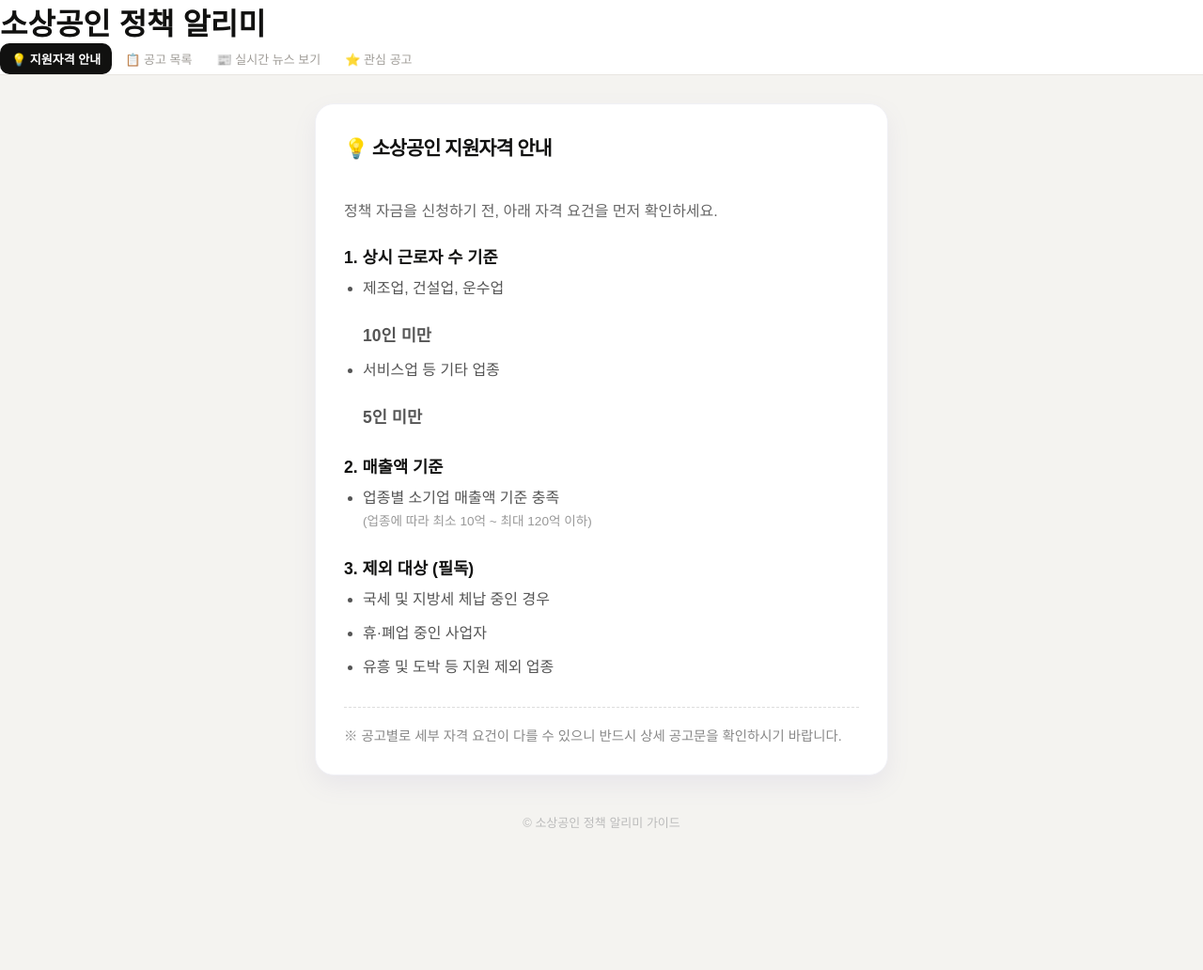
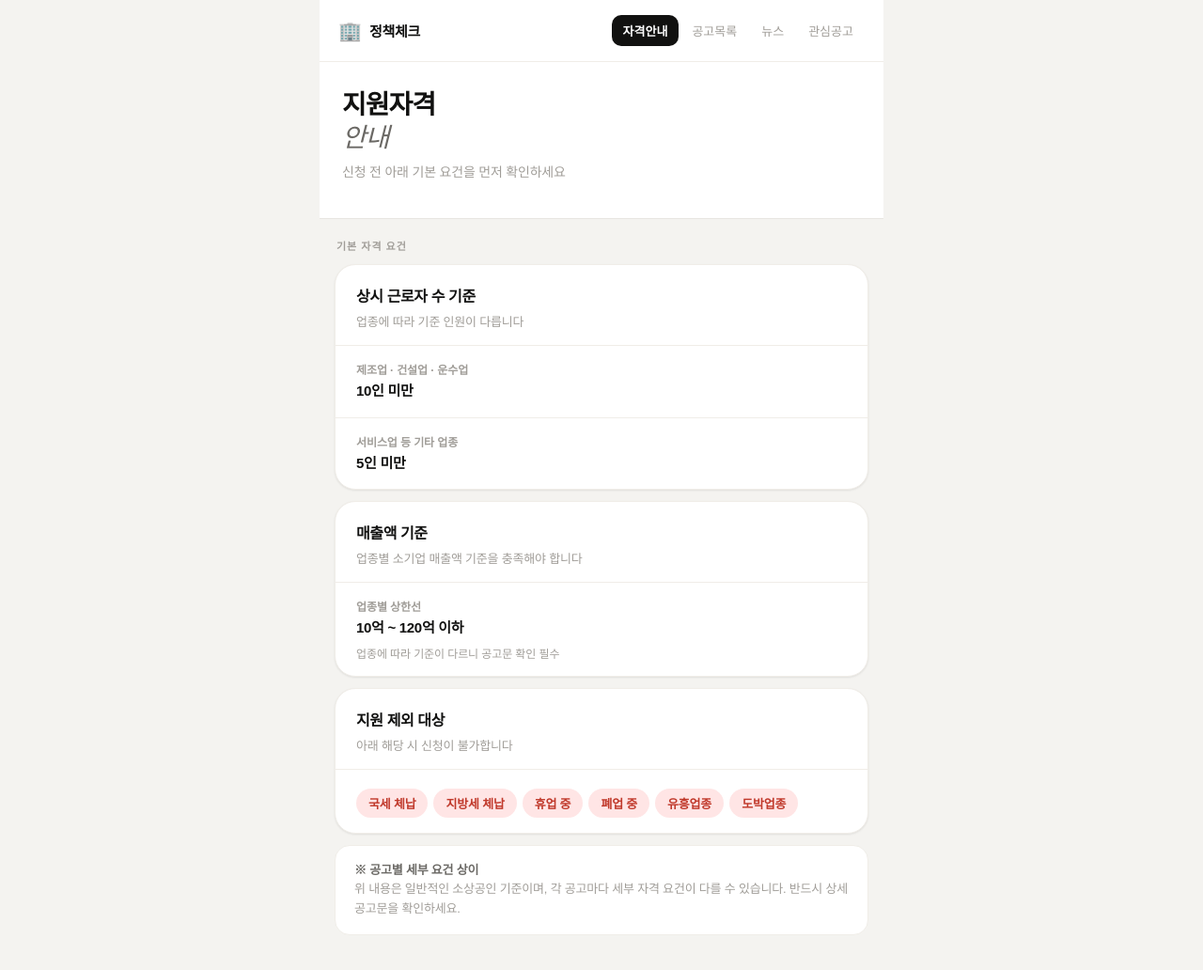
Before and after one commit to HdongMi/policy-auto, a website: page info.html in a window 1280 px wide. Shown: the whole page at 94% size. Before the commit the page ends 924 px from the top, so only its background shows below. Drawn offline with Linux system fonts and the light colour scheme; a web font is replaced by a local one.

Commit message:
Update info.html

```diff
--- a/info.html
+++ b/info.html
@@ -2,100 +2,188 @@
 <html lang="ko">
 <head>
   <meta charset="UTF-8">
-  <meta name="viewport" content="width=device-width, initial-scale=1.0, viewport-fit=cover">
-  <title>지원자격 안내 - 소상공인 정책 알리미</title>
+  <meta name="viewport" content="width=device-width, initial-scale=1.0, maximum-scale=1.0, user-scalable=no, viewport-fit=cover">
+  <title>지원자격 안내 - 소상공인 정책체크</title>
   <link rel="stylesheet" href="style.css">
   <style>
-    /* info.html 전용 스타일 보정 */
-    .container {
-        padding-top: 30px !important; /* 헤더와의 여백 확보 */
-        max-width: 650px;
-        margin: 0 auto;
+    .info-wrap {
+      max-width: 600px;
+      margin: 0 auto;
+      padding: 20px 16px 60px;
     }
-
-    /* 카드 스타일: 부드러운 그림자 */
+    .info-section-label {
+      font-size: 11px;
+      font-weight: 700;
+      letter-spacing: 1px;
+      text-transform: uppercase;
+      color: var(--text-muted);
+      margin-bottom: 12px;
+      padding-left: 2px;
+    }
     .info-card {
-      background: white;
-      padding: 30px;
+      background: var(--white);
+      border-radius: var(--radius-lg);
+      border: 1px solid var(--border-light);
+      box-shadow: var(--shadow-sm);
+      overflow: hidden;
+      margin-bottom: 12px;
+    }
+    .info-card-header {
+      padding: 20px 22px 16px;
+      border-bottom: 1px solid var(--border-light);
+    }
+    .info-card-header h2 {
+      font-size: 16px;
+      font-weight: 800;
+      color: var(--text-primary);
+      letter-spacing: -0.4px;
+      margin: 0;
+    }
+    .info-card-header p {
+      font-size: 13px;
+      color: var(--text-muted);
+      margin: 6px 0 0;
+      letter-spacing: -0.2px;
+    }
+    .info-row {
+      padding: 16px 22px;
+      display: flex;
+      flex-direction: column;
+      gap: 4px;
+    }
+    .info-row + .info-row {
+      border-top: 1px solid var(--border-light);
+    }
+    .info-row-label {
+      font-size: 12px;
+      font-weight: 700;
+      color: var(--text-muted);
+      letter-spacing: -0.1px;
+    }
+    .info-row-value {
+      font-size: 15px;
+      font-weight: 700;
+      color: var(--text-primary);
+      letter-spacing: -0.3px;
+      line-height: 1.5;
+    }
+    .info-row-sub {
+      font-size: 12px;
+      color: var(--text-muted);
+      margin-top: 2px;
+      letter-spacing: -0.1px;
+    }
+    .info-tag-row {
+      display: flex;
+      flex-wrap: wrap;
+      gap: 6px;
+      margin-top: 4px;
+    }
+    .info-tag {
+      font-size: 13px;
+      font-weight: 600;
+      padding: 5px 12px;
       border-radius: 20px;
-      box-shadow: 0 10px 25px rgba(142, 130, 189, 0.1);
-      border: 1px solid #f0f0f5;
-      margin: 0 20px; /* 모바일 양옆 여백 */
+      background: var(--off-white);
+      color: var(--text-secondary);
+      border: 1px solid var(--border);
+      letter-spacing: -0.2px;
     }
-
-    /* 제목 스타일 */
-    h2 {
-      color: var(--lilac-dark);
-      border-bottom: 2px solid var(--lilac-soft);
-      padding-bottom: 15px;
-      margin-top: 0;
-      margin-bottom: 25px;
-      font-size: 1.3rem;
-      letter-spacing: -1px;
+    .info-tag.danger {
+      background: var(--red-bg);
+      color: var(--red);
+      border-color: transparent;
     }
-
-    strong {
-      color: var(--lilac-dark);
-      display: block;
-      margin-top: 25px;
-      font-size: 1.1rem;
+    .info-note {
+      background: var(--white);
+      border: 1px solid var(--border-light);
+      border-radius: var(--radius-md);
+      padding: 16px 20px;
+      font-size: 13px;
+      color: var(--text-muted);
+      line-height: 1.6;
+      letter-spacing: -0.2px;
     }
-
-    ul { padding-left: 20px; margin-top: 10px; }
-    li { margin-bottom: 12px; color: #555; line-height: 1.5; }
-
-    /* 참고사항 스타일 */
-    .note {
-      margin-top: 30px;
-      padding-top: 20px;
-      border-top: 1px dashed #ddd;
-      color: #888;
-      font-size: 0.9rem;
-      line-height: 1.5;
+    .info-note strong {
+      color: var(--text-secondary);
     }
   </style>
 </head>
 <body>
 
-  <header class="header">
-    <h1>소상공인 정책 알리미</h1>
-    <nav class="nav-tabs">
-      <a href="info.html" class="tab-btn active">💡 지원자격 안내</a>
-      <a href="index.html" class="tab-btn">📋 공고 목록</a>
-      <a href="news.html" class="tab-btn">📰 실시간 뉴스 보기</a>
-    <a href="favorites.html" class="tab-btn">⭐ 관심 공고</a></nav>
-  </header>
+  <div id="mainLayout">
+    <header class="header">
+      <div class="header-top">
+        <div class="header-brand">
+          <span class="brand-icon">🏢</span>
+          <span class="brand-name">정책체크</span>
+        </div>
+        <nav class="nav-tabs">
+          <a href="info.html" class="tab-btn active">자격안내</a>
+          <a href="index.html" class="tab-btn">공고목록</a>
+          <a href="news.html" class="tab-btn">뉴스</a>
+          <a href="favorites.html" class="tab-btn">관심공고</a>
+        </nav>
+      </div>
+      <div class="header-body">
+        <h1 class="main-title">지원자격<br><em>안내</em></h1>
+        <p class="main-sub">신청 전 아래 기본 요건을 먼저 확인하세요</p>
+      </div>
+    </header>
 
-  <main class="container">
-    <div class="info-card">
-      <h2>💡 소상공인 지원자격 안내</h2>
-      <p style="color:#666; margin-bottom:10px;">정책 자금을 신청하기 전, 아래 자격 요건을 먼저 확인하세요.</p>
+    <div class="info-wrap">
+      <p class="info-section-label">기본 자격 요건</p>
 
-      <strong>1. 상시 근로자 수 기준</strong>
-      <ul>
-        <li>제조업, 건설업, 운수업 <strong>10인 미만</strong></li>
-        <li>서비스업 등 기타 업종 <strong>5인 미만</strong></li>
-      </ul>
+      <div class="info-card">
+        <div class="info-card-header">
+          <h2>상시 근로자 수 기준</h2>
+          <p>업종에 따라 기준 인원이 다릅니다</p>
+        </div>
+        <div class="info-row">
+          <span class="info-row-label">제조업 · 건설업 · 운수업</span>
+          <span class="info-row-value">10인 미만</span>
+        </div>
+        <div class="info-row">
+          <span class="info-row-label">서비스업 등 기타 업종</span>
+          <span class="info-row-value">5인 미만</span>
+        </div>
+      </div>
 
-      <strong>2. 매출액 기준</strong>
-      <ul>
-        <li>업종별 소기업 매출액 기준 충족<br><span style="font-size: 0.85rem; color:#999;">(업종에 따라 최소 10억 ~ 최대 120억 이하)</span></li>
-      </ul>
+      <div class="info-card">
+        <div class="info-card-header">
+          <h2>매출액 기준</h2>
+          <p>업종별 소기업 매출액 기준을 충족해야 합니다</p>
+        </div>
+        <div class="info-row">
+          <span class="info-row-label">업종별 상한선</span>
+          <span class="info-row-value">10억 ~ 120억 이하</span>
+          <span class="info-row-sub">업종에 따라 기준이 다르니 공고문 확인 필수</span>
+        </div>
+      </div>
 
-      <strong>3. 제외 대상 (필독)</strong>
-      <ul>
-        <li>국세 및 지방세 체납 중인 경우</li>
-        <li>휴·폐업 중인 사업자</li>
-        <li>유흥 및 도박 등 지원 제외 업종</li>
-      </ul>
+      <div class="info-card">
+        <div class="info-card-header">
+          <h2>지원 제외 대상</h2>
+          <p>아래 해당 시 신청이 불가합니다</p>
+        </div>
+        <div class="info-row">
+          <div class="info-tag-row">
+            <span class="info-tag danger">국세 체납</span>
+            <span class="info-tag danger">지방세 체납</span>
+            <span class="info-tag danger">휴업 중</span>
+            <span class="info-tag danger">폐업 중</span>
+            <span class="info-tag danger">유흥업종</span>
+            <span class="info-tag danger">도박업종</span>
+          </div>
+        </div>
+      </div>
 
-      <p class="note">※ 공고별로 세부 자격 요건이 다를 수 있으니 반드시 상세 공고문을 확인하시기 바랍니다.</p>
+      <div class="info-note">
+        <strong>※ 공고별 세부 요건 상이</strong><br>
+        위 내용은 일반적인 소상공인 기준이며, 각 공고마다 세부 자격 요건이 다를 수 있습니다. 반드시 상세 공고문을 확인하세요.
+      </div>
     </div>
-  </main>
-
-  <footer style="text-align: center; padding: 40px 0; color: #bbb; font-size: 13px;">
-    &copy; 소상공인 정책 알리미 가이드
-  </footer>
+  </div>
 
 </body>
 </html>
```
